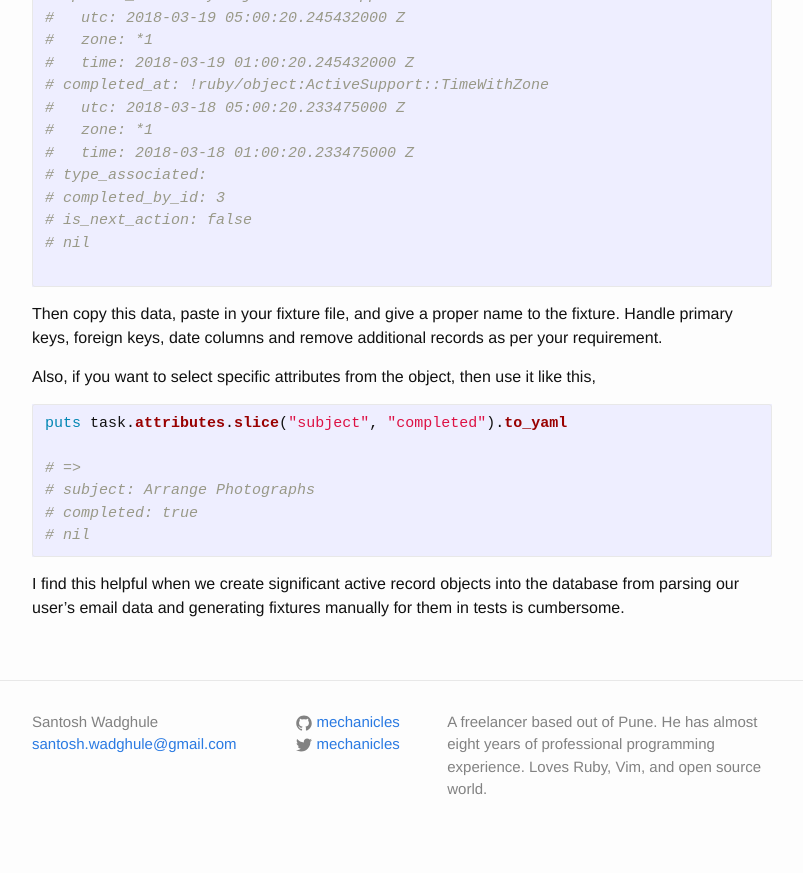
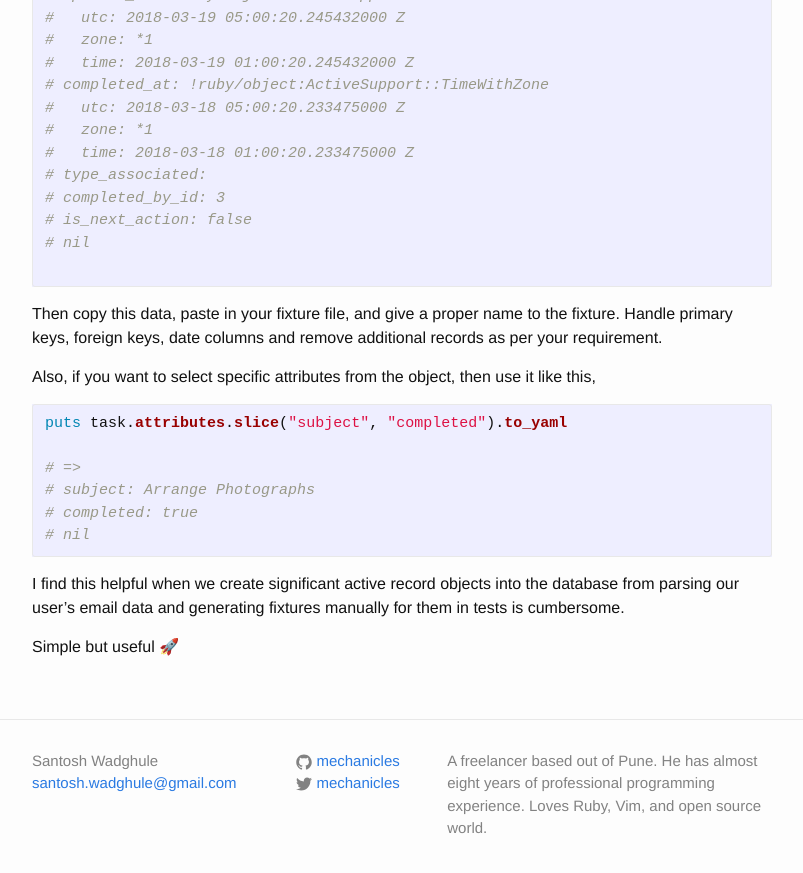
Before and after one commit to mechanicles/mechanicles.github.io, a Jekyll site: the page built from _posts/2018-03-19-convert-an-active-record-object-into-the-fixture.md, in a window 1280 px wide and 900 px high, scrolled down 1319 px. Shown: the top 873 px of the window, without its empty margins (238-1041 px from the left). Built offline with Jekyll 4.4.1, drawn with Linux system fonts in a browser that asks for light colours; emoji names are drawn with the system emoji font; comment, search, counter and statistics services are not loaded.

Commit message:
Add Emoji Plugin.

```diff
--- a/_config.yml
+++ b/_config.yml
@@ -23,3 +23,4 @@ markdown: kramdown
 
 plugins:
   - jekyll-seo-tag
+  - jemoji
--- a/_posts/2018-03-19-convert-an-active-record-object-into-the-fixture.md
+++ b/_posts/2018-03-19-convert-an-active-record-object-into-the-fixture.md
@@ -85,3 +85,5 @@ puts task.attributes.slice("subject", "completed").to_yaml
 
 I find this helpful when we create significant active record objects into the database from
 parsing our user’s email data and generating fixtures manually for them in tests is cumbersome.
+
+Simple but useful :rocket:
```
